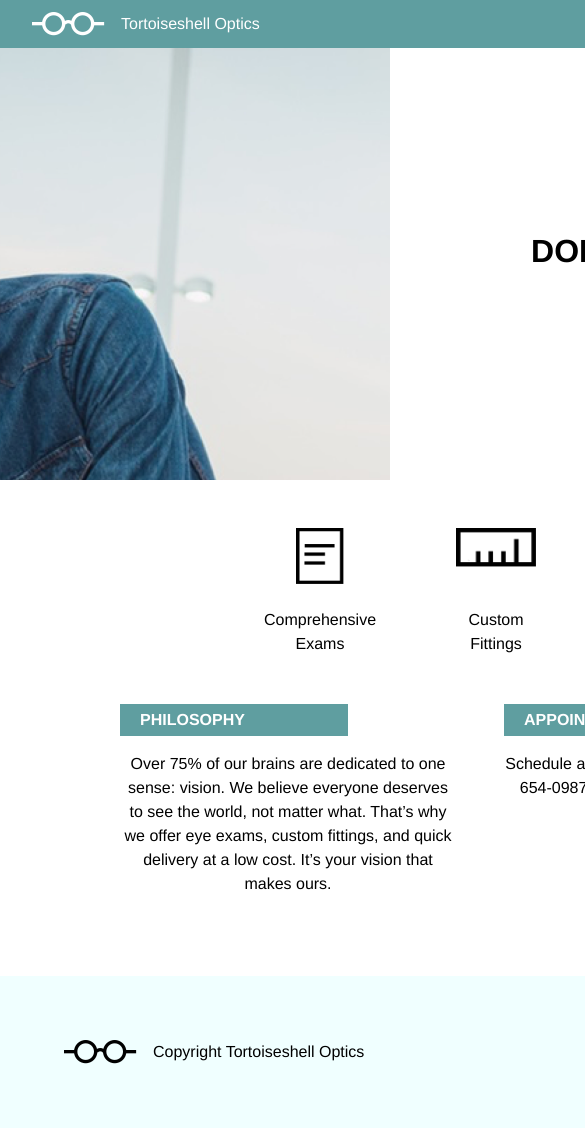
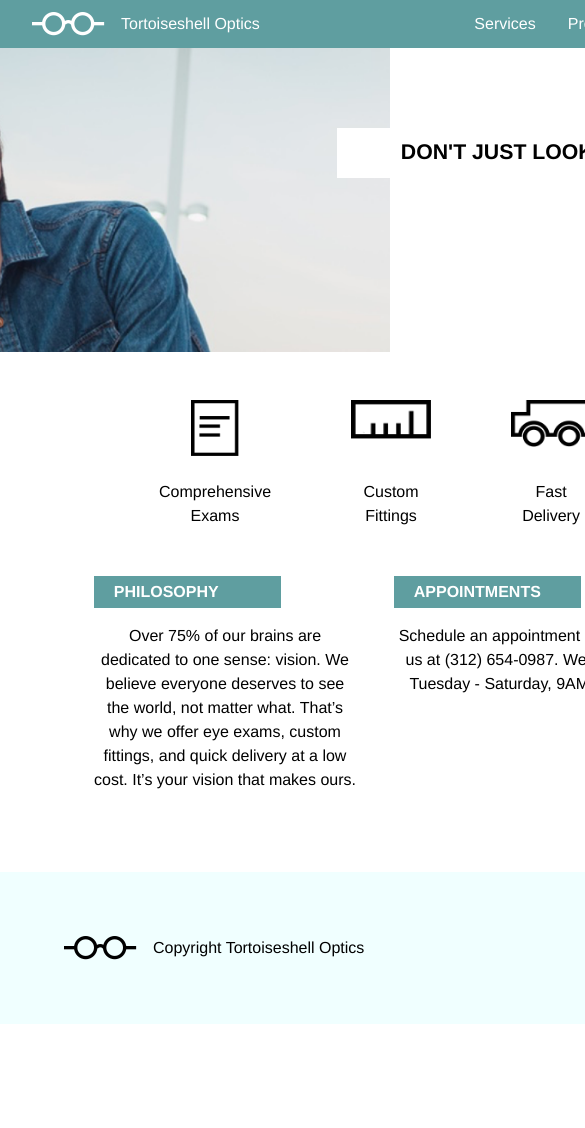
Before and after one commit to dantrovato/tortoiseshell-optics, a plain HTML site: page index.html in a window 390 px wide. Shown: the top 1128 px of the page, 585 px wide, since content can reach past the window. After the commit the page ends 1024 px from the top, so only its background shows below. Drawn offline with Linux system fonts and the light colour scheme.

Commit message:
fix nav bar position and add media queries for screen of 786px

```diff
--- a/resources/css/style.css
+++ b/resources/css/style.css
@@ -24,8 +24,8 @@ html {
   display: flex;
   justify-content: space-between;
   background-color: cadetblue;
-
-  margin-bottom: 10rem;
+  position: relative;
+  top: 1rem;
 }
 
 .top-left-div { /* left part of bluish nav at the top */
@@ -61,7 +61,7 @@ html {
 }
 
 .jumbotron { /*  big black n' white sign inside the main pic upstairs */
-
+  margin-top: 10rem;
 }
 
 h1 {
@@ -175,6 +175,33 @@ footer div {
 .black-logo {
   height: 1.5rem;
   padding: 4rem 1rem 4rem 4rem;
+}                      /* FOOTER END */
+
+@media only screen and (max-width: 786px) {
+  .site-container {
+    width: 750px;
+  }
+
+  .banner {
+    height: 22rem;
+  }
+
+  h1 {
+    font-size: 1.33rem;
+    line-height: 1.2;
+    padding: 0.75rem 4rem;
+    display: inline;
+    position: relative;
+    float: right;
+    margin-right: 2rem;
+  }
+
+  .jumbotron {
+    margin-top: 5rem;
+  }
+
+  .nav-div {
+    position: static;
+  }
+
 }
-
-                      /* FOOTER END */
```
